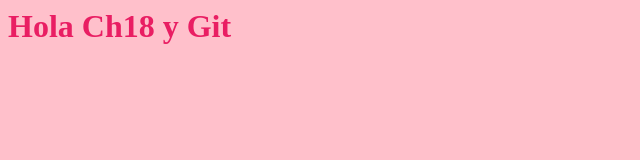
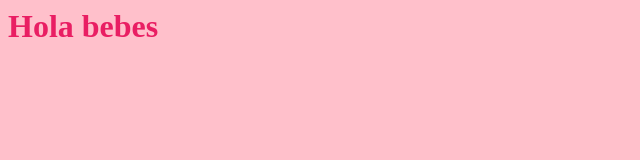
Before and after one commit to breendaTrejo/web1, a plain HTML site: page index.html in a window 1280 px wide. Shown: the whole page, without its empty margins (0-640 px from the left). Drawn offline with Linux system fonts and the light colour scheme.

Commit message:
chore: modificacion al titulo h1

```diff
--- a/index.html
+++ b/index.html
@@ -3,7 +3,7 @@
 	<link rel="stylesheet" href="mystyle.css">
   </head>
   <body>
-	<h1>Hola Ch18 y Git</h1>
+	<h1>Hola bebes</h1>
 	<script src="myscript.js"></script>
   </body>
 </html>
```
